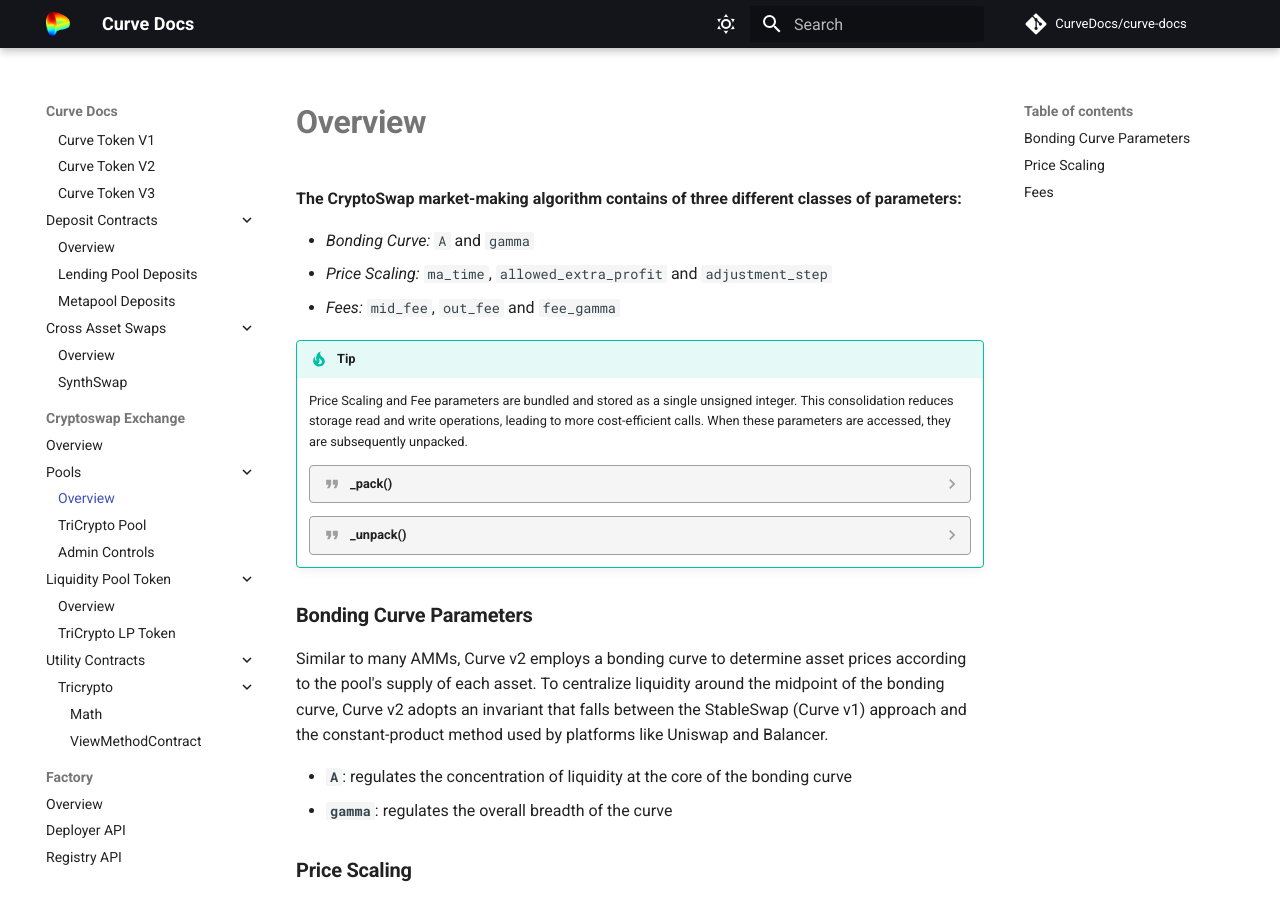
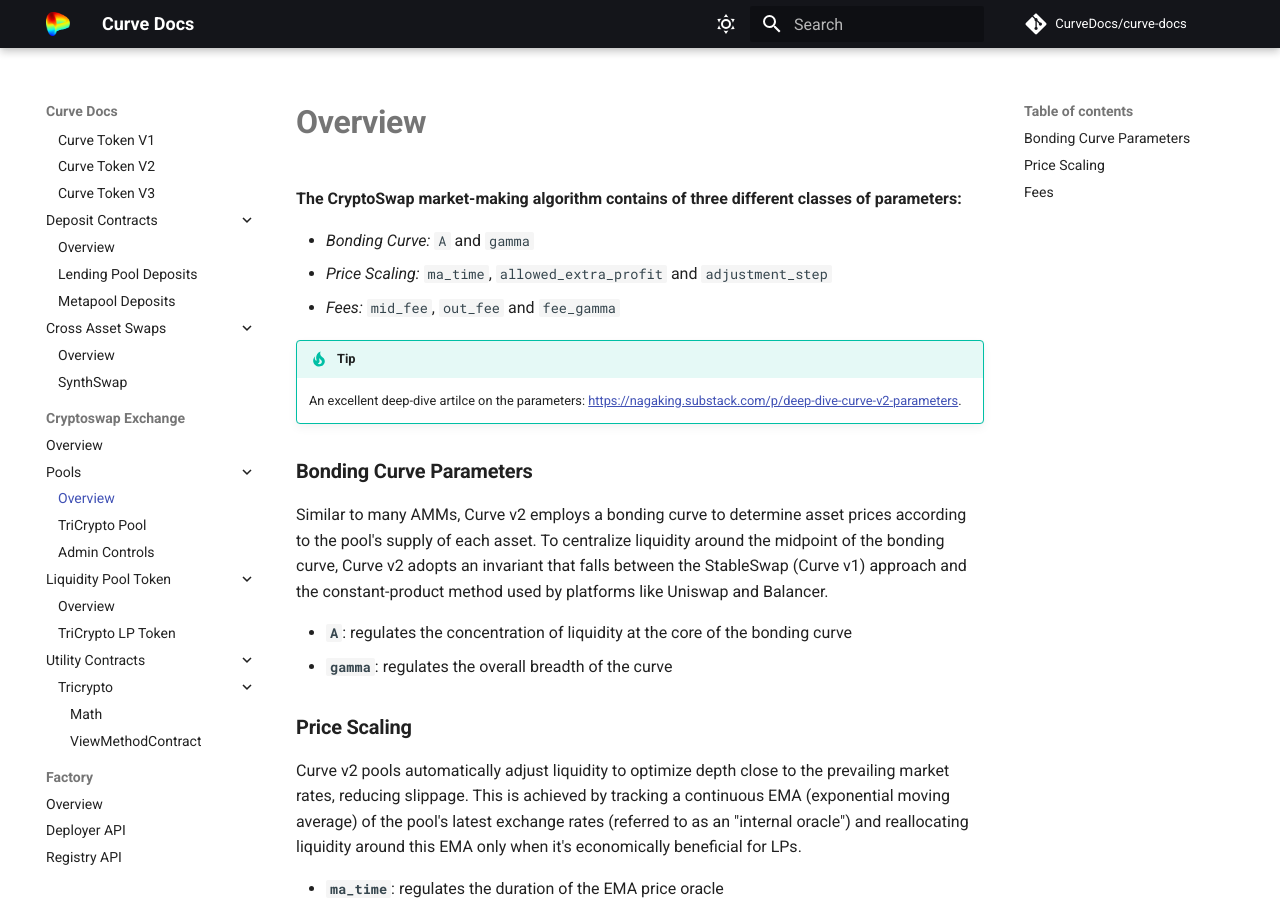
Before and after one commit to CurveDocs/curve-docs, an MkDocs documentation site: the page built from docs/cryptoswap_exchange/pools/overview.md, in a window 1280 px wide and 900 px high. Built offline with MkDocs 1.6.1 and Material for MkDocs 9.7.7, drawn with Linux system fonts in a browser that asks for light colours; comment, search, counter and statistics services are not loaded.

````diff
--- a/docs/cryptoswap_exchange/pools/overview.md
+++ b/docs/cryptoswap_exchange/pools/overview.md
@@ -6,41 +6,7 @@
 - *Fees:* `mid_fee`, `out_fee` and `fee_gamma`
 
 !!!tip
-    Price Scaling and Fee parameters are bundled and stored as a single unsigned integer. This consolidation reduces storage read and write operations, leading to more cost-efficient calls. When these parameters are accessed, they are subsequently unpacked.
-
-
-    ??? quote "_pack()"
-
-        ```python hl_lines="1 3 8 13"
-        @internal
-        @view
-        def _pack(x: uint256[3]) -> uint256:
-            """
-            @notice Packs 3 integers with values <= 10**18 into a uint256
-            @param x The uint256[3] to pack
-            @return uint256 Integer with packed values
-            """
-            return (x[0] << 128) | (x[1] << 64) | x[2]
-        ```
-
-
-    ??? quote "_unpack()"
-
-        ```python hl_lines="1 3 8 13"
-        @internal
-        @view
-        def _unpack(_packed: uint256) -> uint256[3]:
-            """
-            @notice Unpacks a uint256 into 3 integers (values must be <= 10**18)
-            @param val The uint256 to unpack
-            @return uint256[3] A list of length 3 with unpacked integers
-            """
-            return [
-                (_packed >> 128) & 18446744073709551615,
-                (_packed >> 64) & 18446744073709551615,
-                _packed & 18446744073709551615,
-            ]
-        ```
+    An excellent deep-dive artilce on the parameters: [https://nagaking.substack.com/p/deep-dive-curve-v2-parameters](https://nagaking.substack.com/p/deep-dive-curve-v2-parameters).
 
 
 ## **Bonding Curve Parameters**
````
Also changed, not shown: docs/cryptoswap_exchange/factory/implementations.md (+3 -2 lines), docs/cryptoswap_exchange/pools/twocrypto_pool.md (line endings or trailing spaces).
